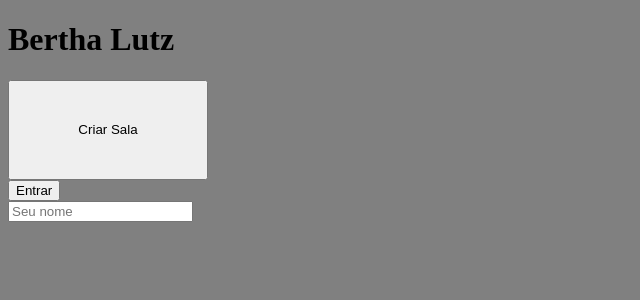
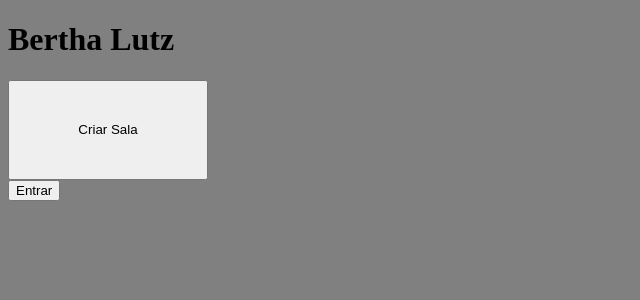
Before and after one commit to Luissgome/Bertha-Lutz, a Flask app: page / in a window 1280 px wide. Shown: the top 300 px of the page, without its empty margins (0-640 px from the left). Run offline with Flask 3, Linux system fonts and the light colour scheme.

Commit message:
index.html modificado

```diff
--- a/templates/index.html
+++ b/templates/index.html
@@ -8,10 +8,9 @@
 </head>
 <body>
     <h1>Bertha Lutz</h1>
-    <div class="styles">
-        <button style="height: 100px; width: 200px;" id="Sala" onclick="criarSala()">Criar Sala</button> <br>
-        <a href="admin"><button>Entrar</button></a> <br>
-        <input type="text" name="nome" placeholder="Seu nome"> <br>
+    <div class="styles" id="divDeSalas">
+        <button style="height: 100px; width: 200px;" id="Sala">Criar Sala</button> <br>
+        <a><button onclick="entrarSala()">Entrar</button></a> <br>
     </div>
     <script src="static/js/index.js"></script>
 </body>
```
